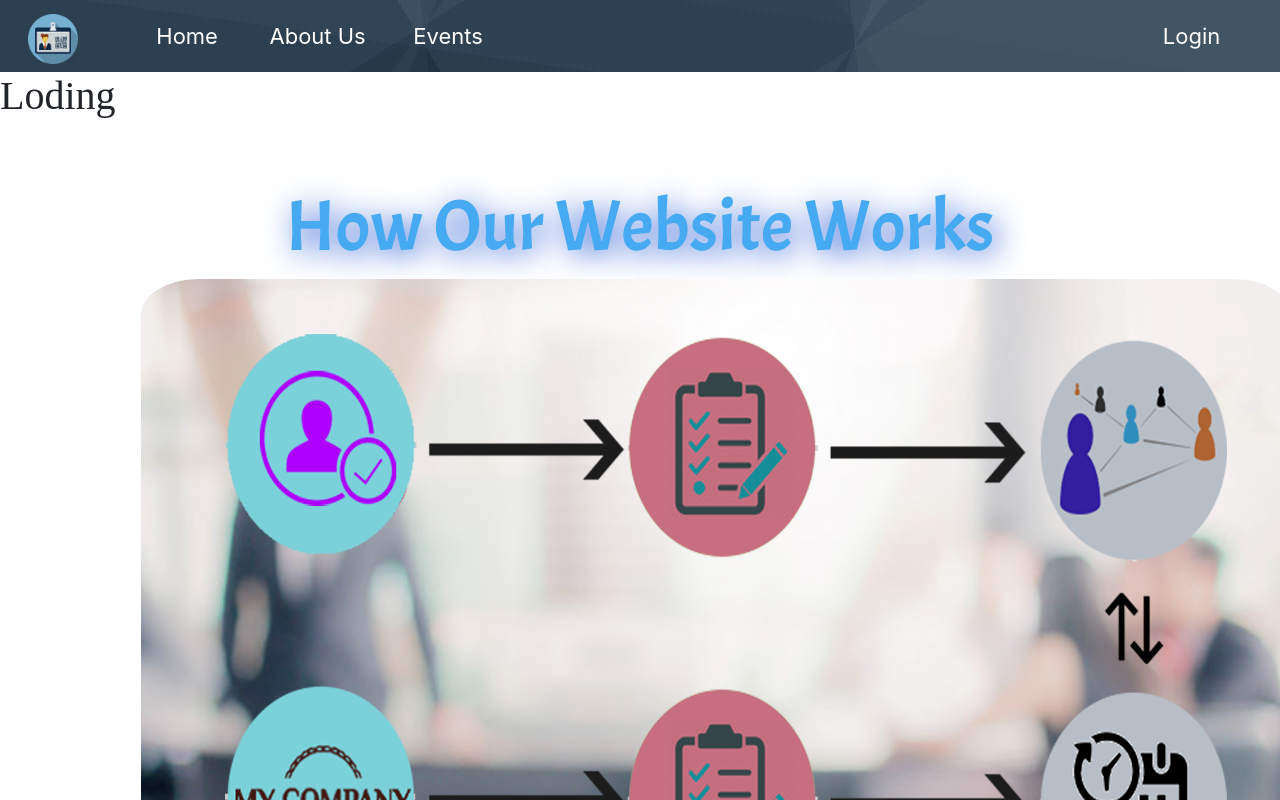
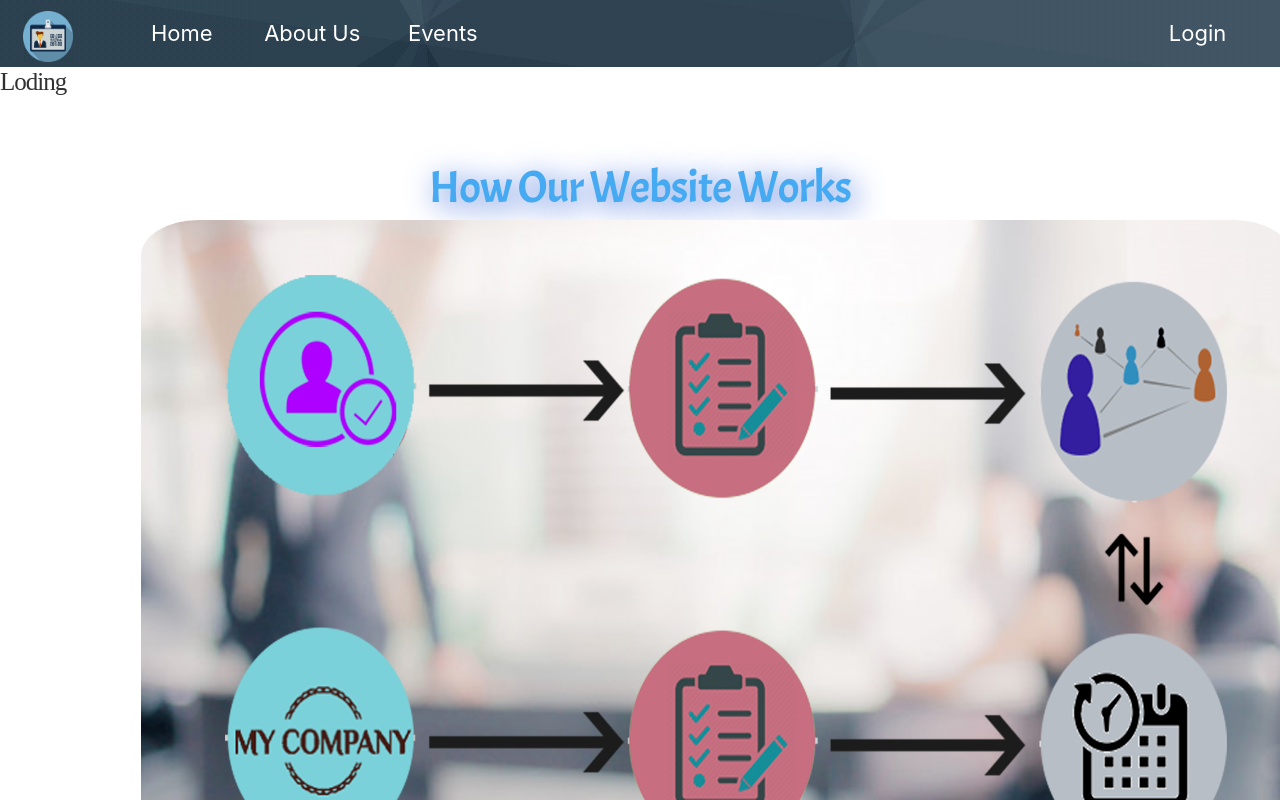
Before and after one commit to Business-Card-Forever/Front-End, a React (Create React App) app: page / in a window 1280 px wide. Shown: the top 800 px of the page. Built offline with nearby package versions, Linux system fonts and the light colour scheme; no server answers; a web font is replaced by a local one.

Commit message:
checking

```diff
--- a/public/css/default.css
+++ b/public/css/default.css
@@ -46,8 +46,7 @@ b, i,
 dl, dt, dd, ol, ul, li,
 fieldset, form, label, legend,
 table, caption, tbody, tfoot, thead, tr, th, td,
-article, aside, canvas, details, figcaption, figure,
-footer, header, hgroup, menu, nav, section, summary,
+article, aside, canvas, details, figcaption, figure, header, hgroup, menu, nav, section, summary,
 time, mark, audio, video {
    margin: 0;
    padding: 0;
@@ -58,8 +57,7 @@ time, mark, audio, video {
    background: transparent;
 }
 
-article,aside,details,figcaption,figure,
-footer,header,hgroup,menu,nav,section {
+article,aside,details,figcaption,figure,header,hgroup,menu,nav,section {
    display: block;
 }
 
@@ -143,7 +141,7 @@ html {
 
 
 body {
-   background: #fff;
+   /* background: #fff; */
    font-family: 'opensans-regular', sans-serif;
    font-weight: normal;
    font-size: 15px;
--- a/public/index.html
+++ b/public/index.html
@@ -6,7 +6,7 @@
     <meta name="theme-color" content="#000000">
     <link rel="manifest" href="%PUBLIC_URL%/manifest.json">
     <link rel="shortcut icon" href="%PUBLIC_URL%/favicon.ico">
-    <!-- <link rel="stylesheet" href="%PUBLIC_URL%/css/default.css"> -->
+    <link rel="stylesheet" href="%PUBLIC_URL%/css/default.css">
     <link rel="stylesheet" href="%PUBLIC_URL%/css/layout.css">
     <link rel="stylesheet" href="%PUBLIC_URL%/css/media-queries.css">
     <link rel="stylesheet" href="%PUBLIC_URL%/css/magnific-popup.css">
```
